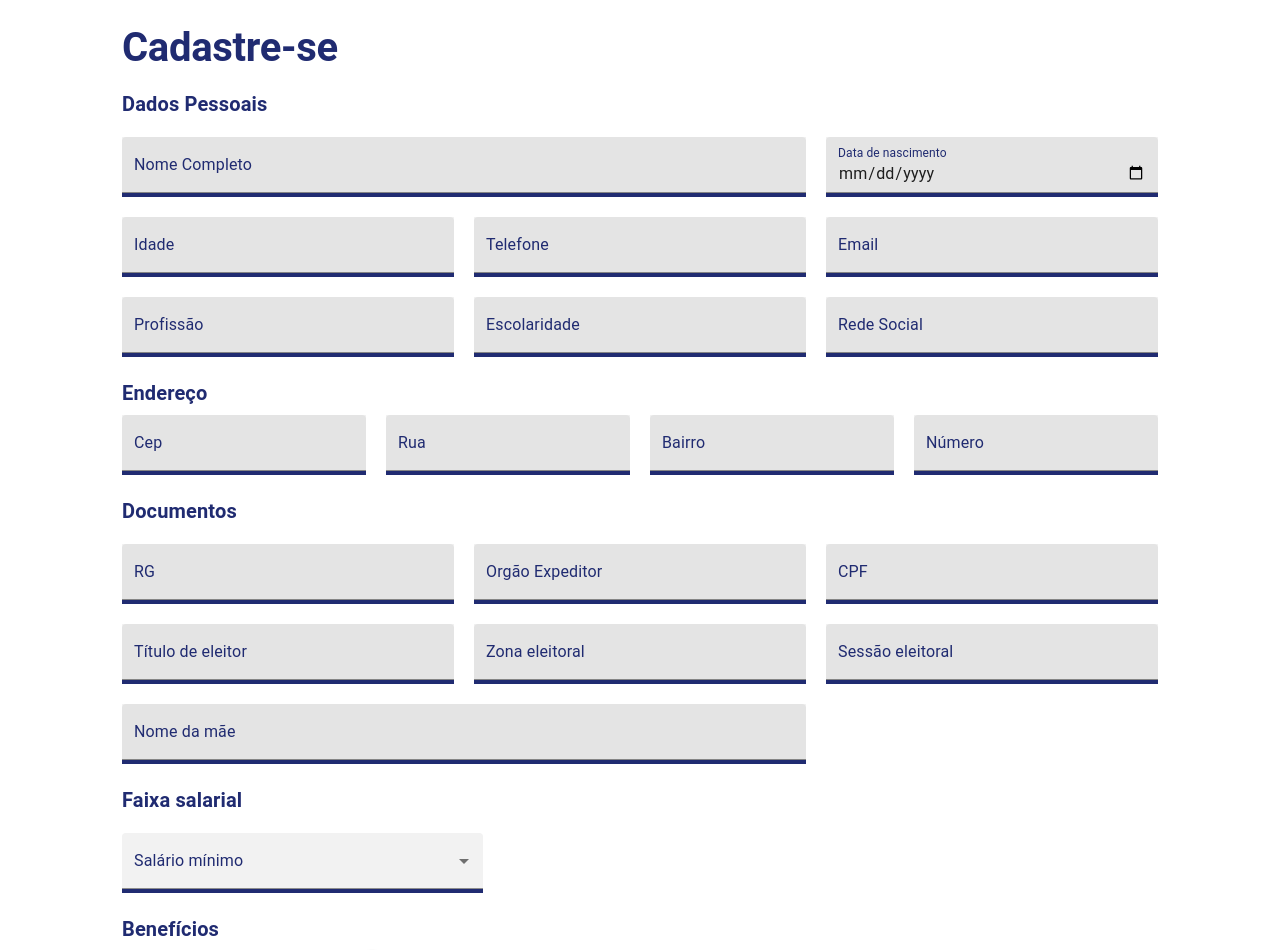
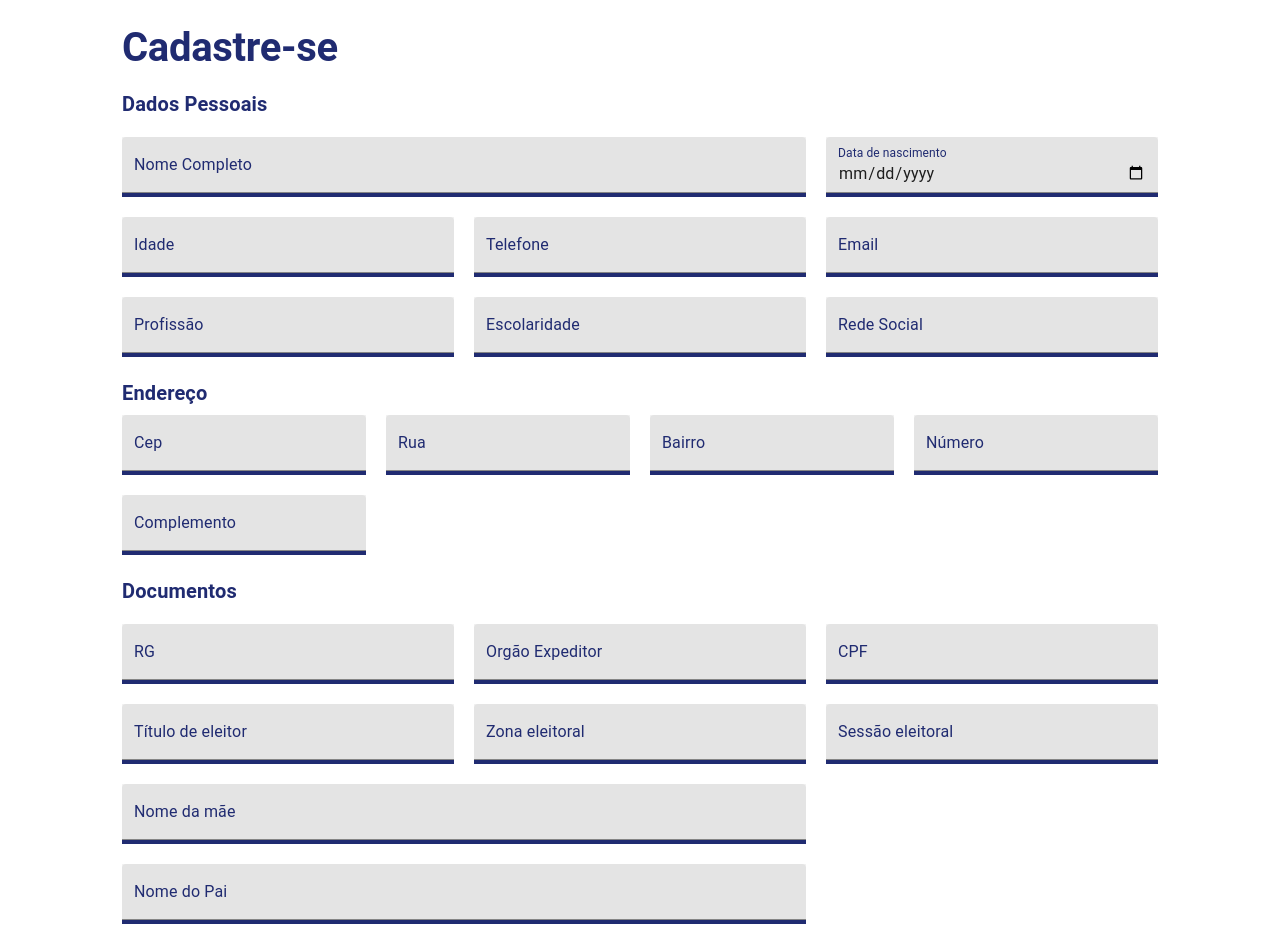
Before and after one commit to PedroSoprano/registro-separado, a React (Create React App) app: page / in a window 1280 px wide. Shown: the top 950 px of the page. Built offline with nearby package versions, Linux system fonts and the light colour scheme.

Commit message:
feat: adicionando campos

```diff
--- a/src/App.tsx
+++ b/src/App.tsx
@@ -19,6 +19,8 @@ const schema = Yup.object().shape({
   profissao: Yup.string().required('Profissão é obrigatório'),
   escolaridade: Yup.string().required('Escolaridade é obrigatório'),
   redesSociais: Yup.string().required('Rede social é obrigatório'),
+  complemento: Yup.string().required('Complemento é obrigatório'),
+  nomePai: Yup.string(),
   cep: Yup.string().required('Cep é obrigatório'),
   rua: Yup.string().required('Rua é obrigatório'),
   bairro: Yup.string().required('Bairro é obrigatório'),
@@ -281,6 +283,13 @@ function App() {
               variant="filled"
               sx={errors.numeroCasa?.message ? inputError : input}
             />
+            <TextField
+              label={errors.complemento?.message ?? "Complemento"}
+              {...register("complemento")}
+              error={!!errors.complemento?.message}
+              variant="filled"
+              sx={errors.complemento?.message ? inputError : input}
+            />
           </Box>
           <Typography variant='h4' component="h4" sx={{ fontSize: "20px", color: "#202B71", fontWeight: 700, marginTop: 3 }}>
             Documentos
@@ -338,6 +347,14 @@ function App() {
               variant="filled"
               {...register}
               sx={windowWidth < 550 ? errors.nomeMae?.message ? inputError : input : errors.nomeMae?.message ? inputError : { ...input, gridColumn: "1/3" }}
+            />
+            <TextField
+              label={errors.nomePai?.message ?? "Nome do Pai"}
+              {...register("nomePai")}
+              error={!!errors.nomePai?.message}
+              variant="filled"
+              {...register}
+              sx={windowWidth < 550 ? errors.nomePai?.message ? inputError : input : errors.nomePai?.message ? inputError : { ...input, gridColumn: "1/3" }}
             />
           </Box>
           <Typography variant='h4' component="h4" sx={{ fontSize: "20px", color: "#202B71", fontWeight: 700, marginTop: 3 }}>
```
